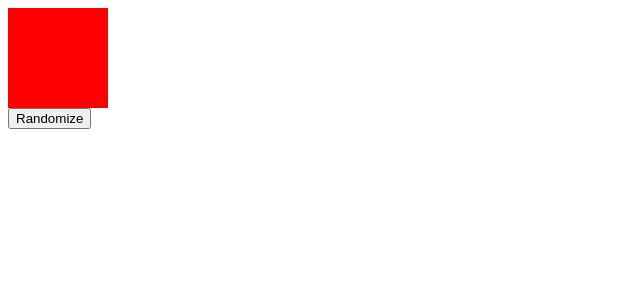
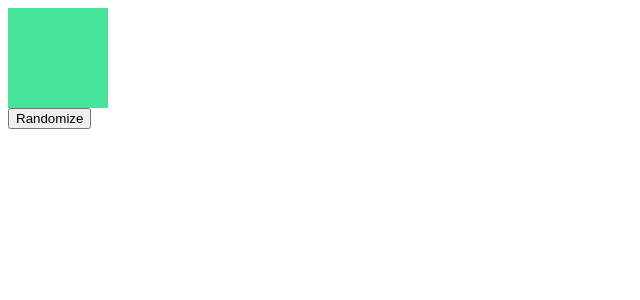
Before and after one commit to jdavisfsdev/FE-LAB-01, a React app: page / in a window 1280 px wide. Shown: the top 300 px of the page, without its empty margins (0-640 px from the left). Built offline with nearby package versions, Linux system fonts and the light colour scheme.

Commit message:
Refactored, completely random colors with RGB

```diff
--- a/src/components/containers/RandomColor.jsx
+++ b/src/components/containers/RandomColor.jsx
@@ -9,9 +9,7 @@ export default class RandomColor extends Component {
     }
 
     handleColorChange = () => {
-      const colors = ['green', 'yellow', 'cyan', 'pink', 'black', 'blue', 'red'];
-      const color = colorGenerator(colors);
-      this.setState({ randomColor: colors[color] });
+      this.setState({ randomColor: colorGenerator() });
     }
     componentDidMount() {
       this.interval = setInterval(() => this.handleColorChange(), 1000);
@@ -19,9 +17,6 @@ export default class RandomColor extends Component {
     componentWillUnmount() {
       clearInterval(this.interval);
     }
-    // componentDidUpdate() {
-    //   setInterval(this.handleColorChange(), 1000);
-    // }
 
     render() {
       return (
--- a/src/components/services/ColorGenerator.jsx
+++ b/src/components/services/ColorGenerator.jsx
@@ -1,5 +1,10 @@
-export const colorGenerator = (colors) => {
-  const random = Math.floor(Math.random() * colors.length);
-  return random;
+export const colorGenerator = () => {
+  const r = Math.floor(Math.random() * 255);
+  const g = Math.floor(Math.random() * 255);
+  const b = Math.floor(Math.random() * 255);
+  const rgb = ([r, g, b]);
+  const color = `rgb(${rgb})`;
+  console.log(color);
+  return color;
 
 };
```
Also changed, not shown: 1 other file (tests, documents, lock files or other folders).
